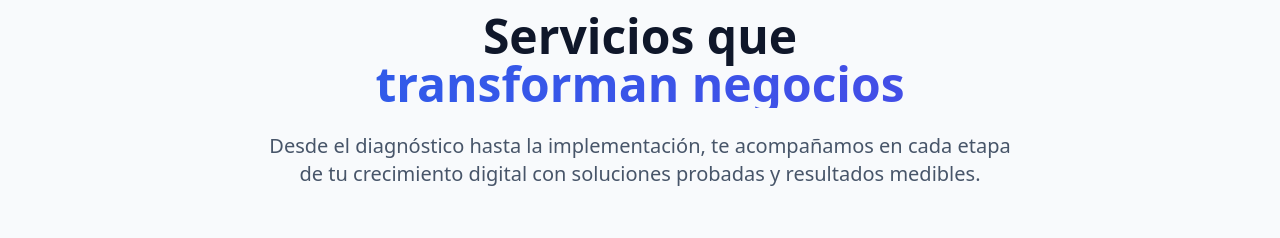
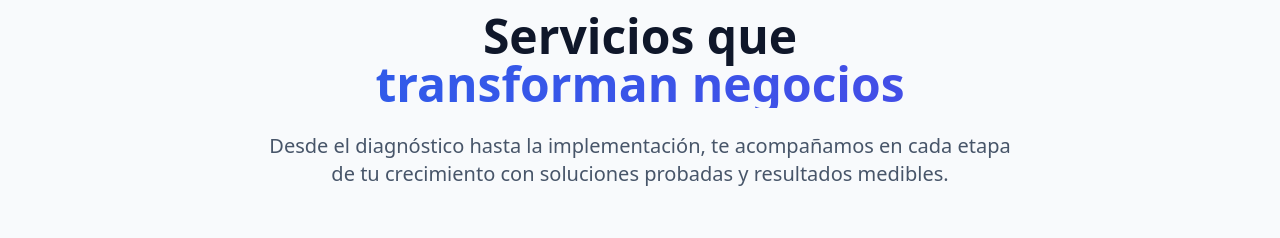
Before and after one commit to drex25/dsa-business, a React (Vite) app: page / in a window 1280 px wide. Shown: the part 1000-1238 px from the top of the page. Built offline with nearby package versions, Linux system fonts and the light colour scheme.

Commit message:
Actualizar descripción de servicios

```diff
--- a/src/components/Services.tsx
+++ b/src/components/Services.tsx
@@ -115,8 +115,7 @@ const Services: React.FC = () => {
             </span>
           </h2>
           <p className="text-xl text-slate-600 max-w-3xl mx-auto">
-            Desde el diagnóstico hasta la implementación, te acompañamos en cada etapa
-            de tu crecimiento digital con soluciones probadas y resultados medibles.
+            Desde el diagnóstico hasta la implementación, te acompañamos en cada etapa de tu crecimiento con soluciones probadas y resultados medibles.
           </p>
         </div>
 
```
